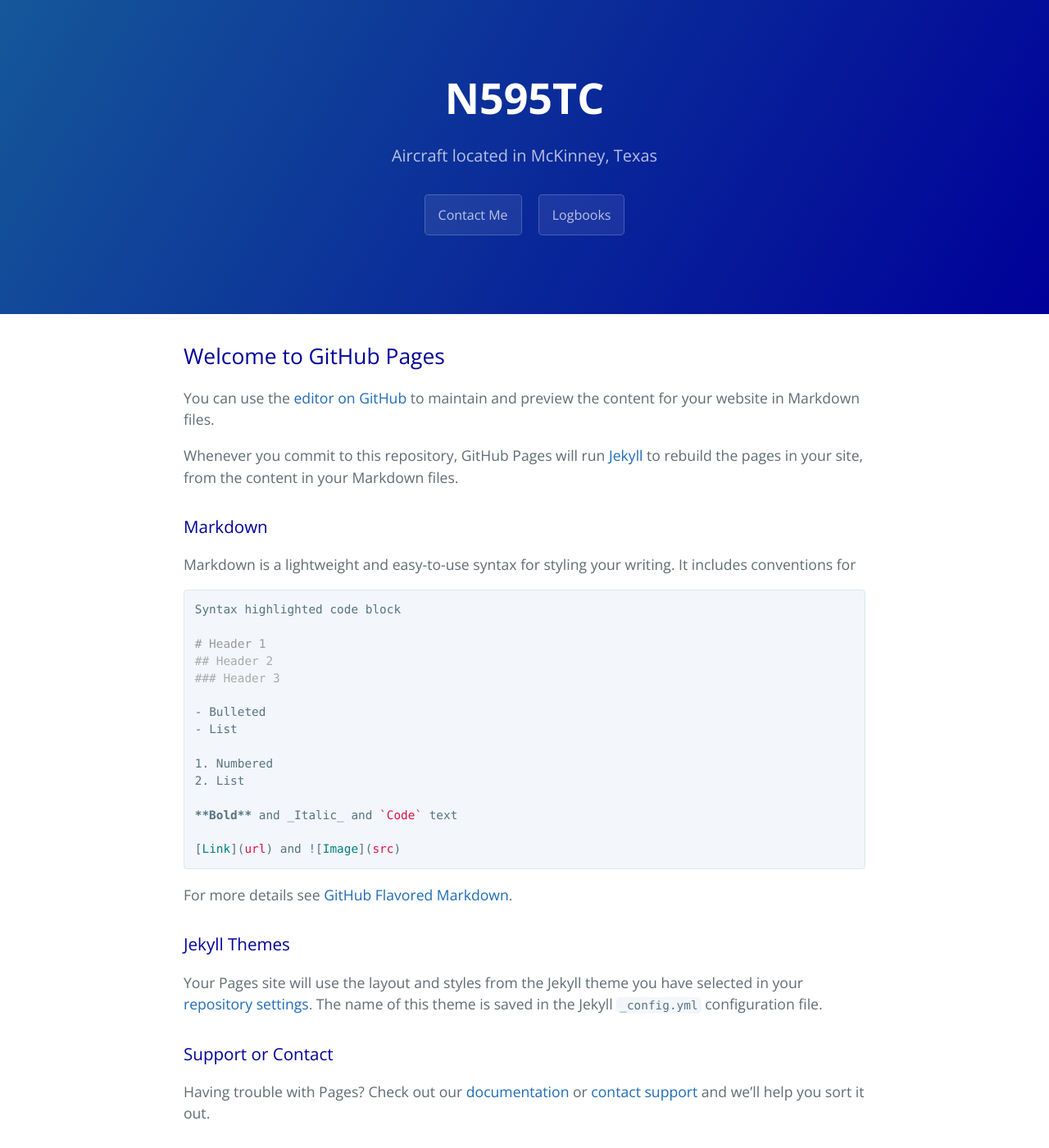
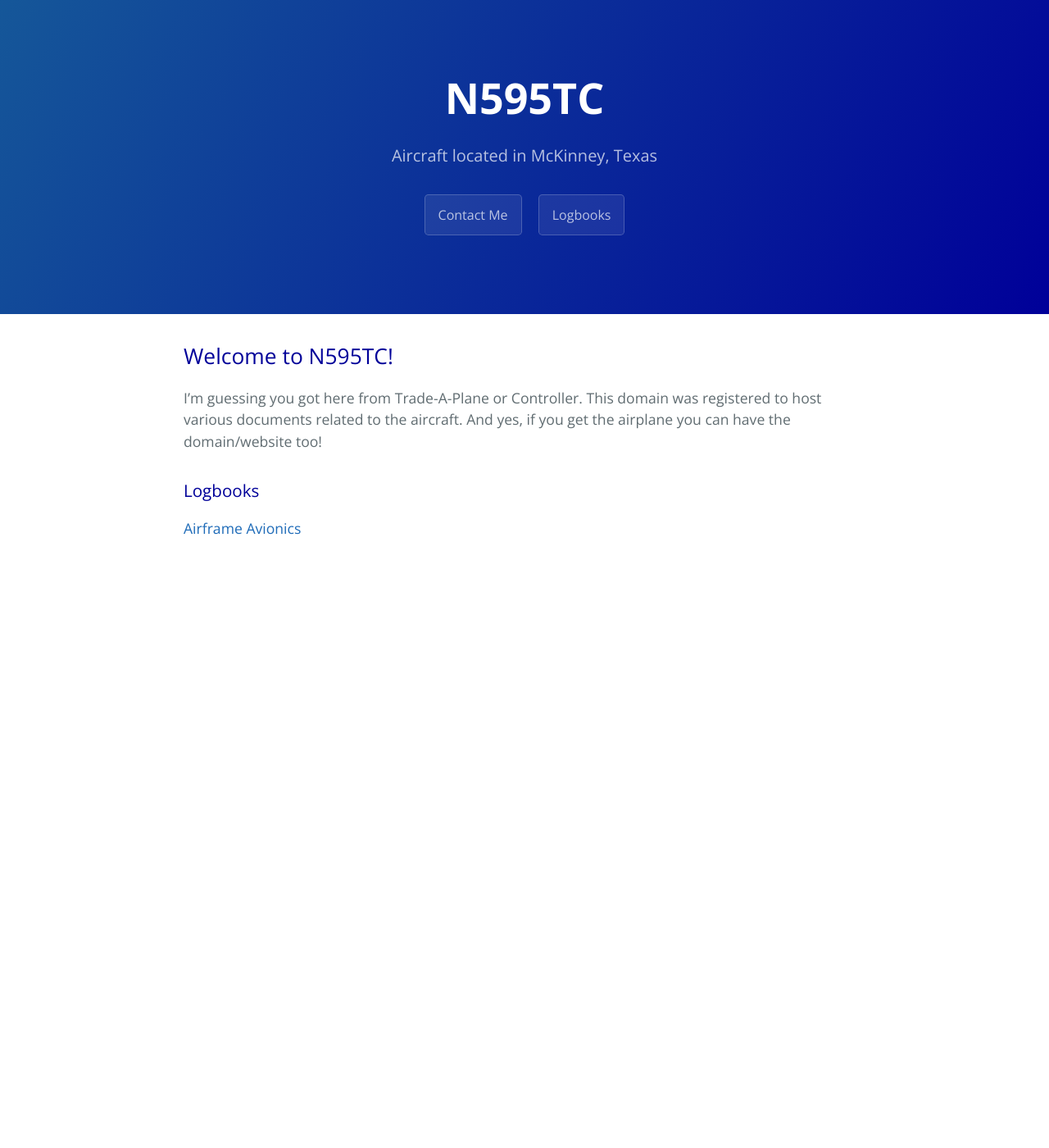
Before and after one commit to RNCTX/N595TC, a Jekyll site: the page built from index.md, in a window 1280 px wide and 1400 px high. Shown: the whole window at 82% size. Built offline with Jekyll 4.4.1, drawn with Linux system fonts in a browser that asks for light colours; our own code applies the rules of GitHub Pages for plain Markdown files.

Commit message:
Update index.md

````diff
--- a/index.md
+++ b/index.md
@@ -1,42 +1,9 @@
-## Welcome to GitHub Pages
+## Welcome to N595TC!
 
-You can use the [editor on GitHub](https://github.com/RNCTX/n595tc.github.io/edit/master/index.md) to maintain and preview the content for your website in Markdown files.
+I'm guessing you got here from Trade-A-Plane or Controller. This domain was registered to host various documents related to the aircraft. And yes, if you get the airplane you can have the domain/website too!
 
-Whenever you commit to this repository, GitHub Pages will run [Jekyll](https://jekyllrb.com/) to rebuild the pages in your site, from the content in your Markdown files.
 
-### Markdown
-
-Markdown is a lightweight and easy-to-use syntax for styling your writing. It includes conventions for
-
-```markdown
-Syntax highlighted code block
-
-# Header 1
-## Header 2
-### Header 3
-
-- Bulleted
-- List
-
-1. Numbered
-2. List
-
-**Bold** and _Italic_ and `Code` text
-
-[Link](url) and ![Image](src)
-```
-
-For more details see [GitHub Flavored Markdown](https://guides.github.com/features/mastering-markdown/).
-
-### Jekyll Themes
-
-Your Pages site will use the layout and styles from the Jekyll theme you have selected in your [repository settings](https://github.com/RNCTX/n595tc.github.io/settings). The name of this theme is saved in the Jekyll `_config.yml` configuration file.
-
-### Support or Contact
-
-Having trouble with Pages? Check out our [documentation](https://help.github.com/categories/github-pages-basics/) or [contact support](https://github.com/contact) and we’ll help you sort it out.
-
-<h3><a name="logbooks" style="color: #000099;">Logbooks</a></h3>
+<h3><a name="logbooks" style="color: #000099; text-decoration: none;">Logbooks</a></h3>
 
 [Airframe](Airframe.pdf)
 [Avionics](Avionics.pdf)
````
